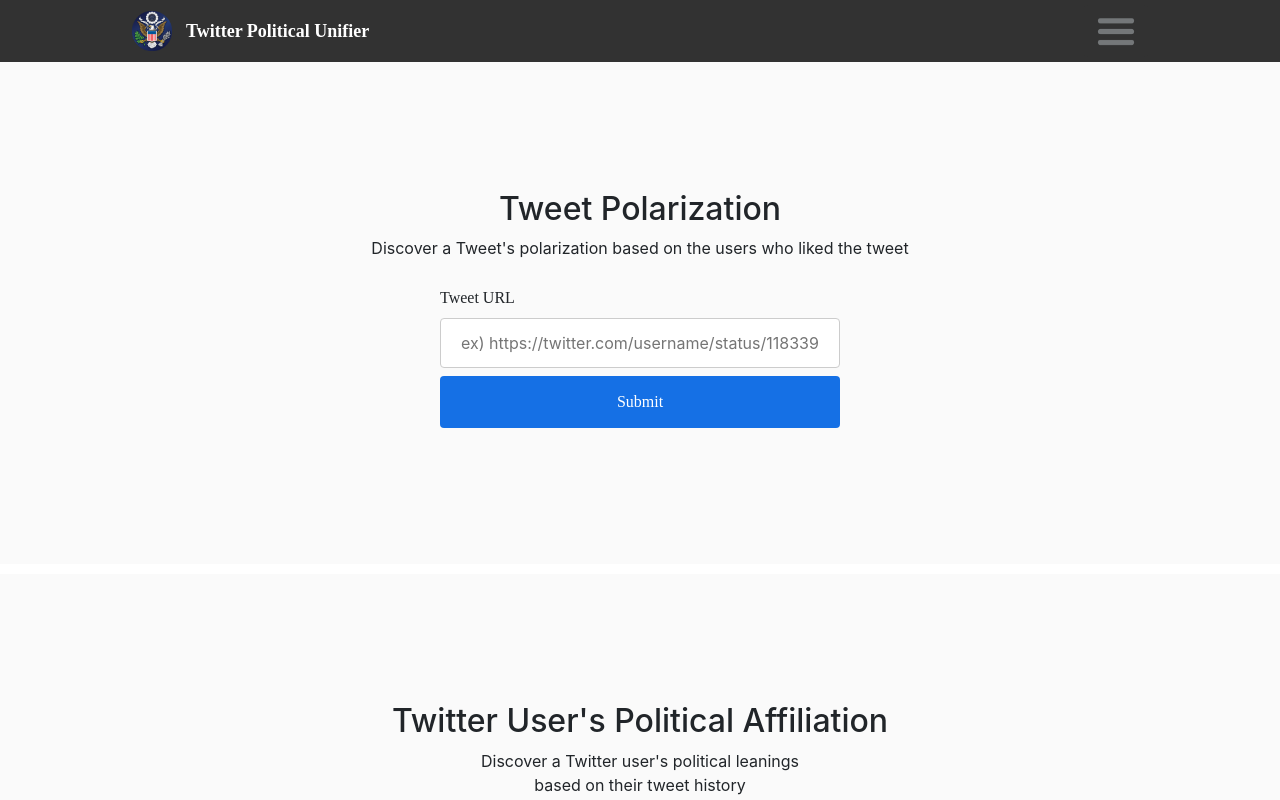
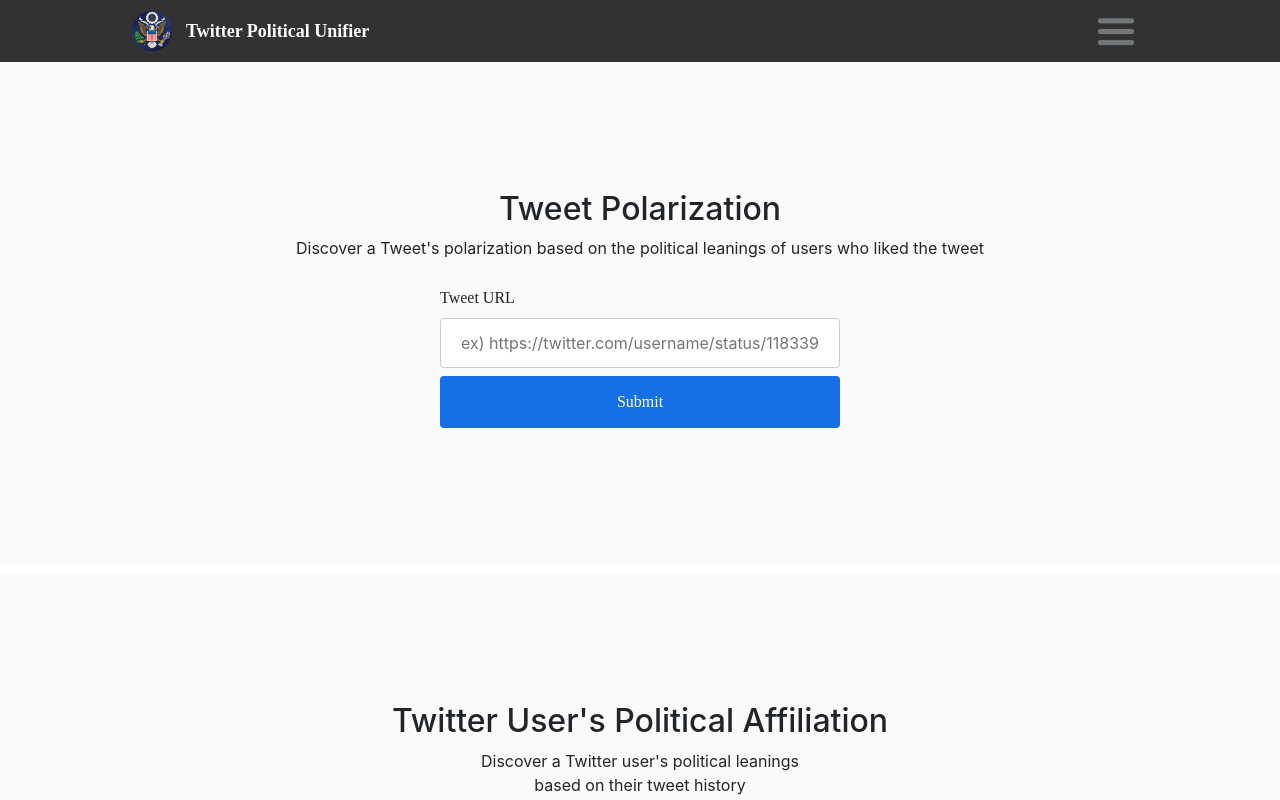
Before and after one commit to knownastron/TwitterPoliticalUnifier, a React (Create React App) app in the folder project/reactapp/: page /home in a window 1280 px wide. Shown: the top 800 px of the page. Built offline with nearby package versions, Linux system fonts and the light colour scheme; no server answers; a web font is replaced by a local one; what aws-amplify would draw is missing.

Commit message:
improved discription

```diff
--- a/project/reactapp/src/components/LabelTweet.js
+++ b/project/reactapp/src/components/LabelTweet.js
@@ -62,7 +62,7 @@ class LabelTweet extends React.Component {
     return (
       <div className="component-half-div">
         <h2> Tweet Polarization </h2>
-        <p> Discover a Tweet's polarization based on the users who liked the tweet</p>
+        <p> Discover a Tweet's polarization based on the political leanings of users who liked the tweet</p>
         <form onSubmit={this.submission}>
 
           <label htmlFor="tweeturl">Tweet URL</label>
```
